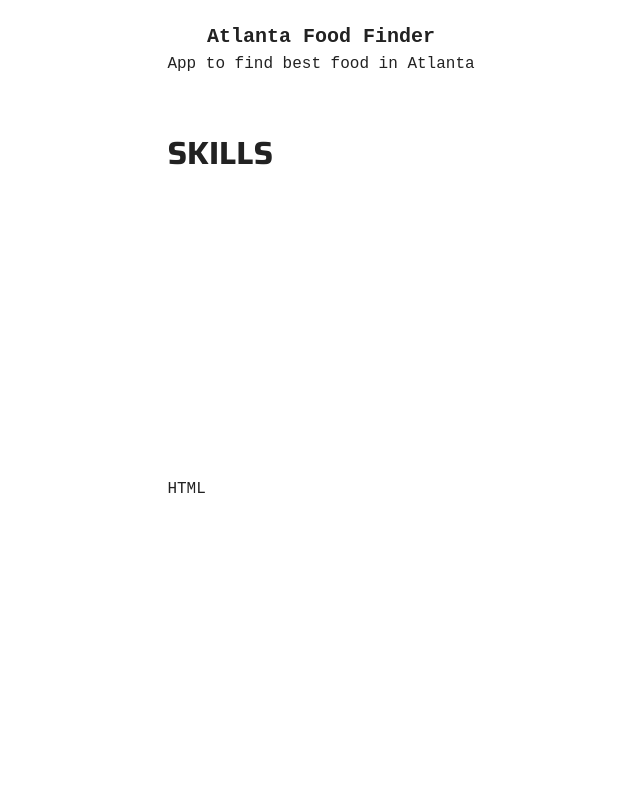
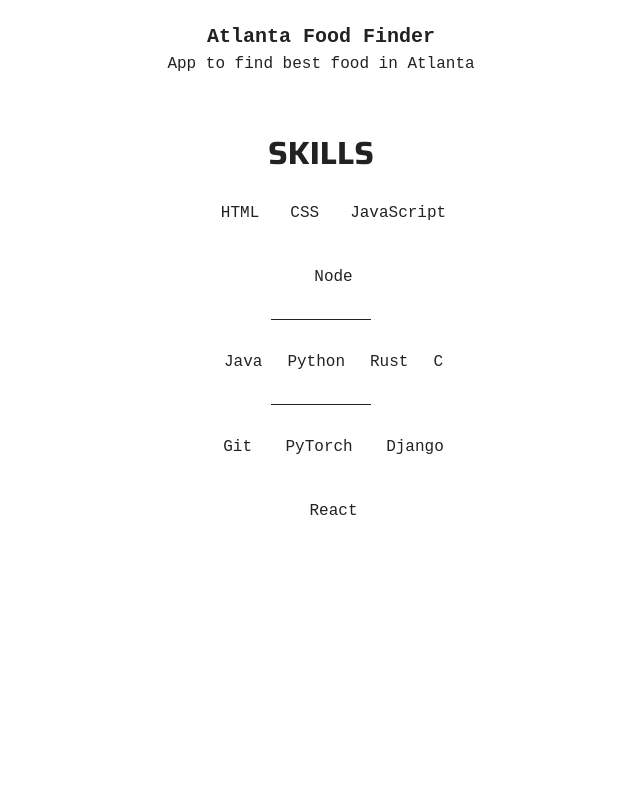
Before and after one commit to Wilsdawg1212/personal_website, a React (Vite) app: page / in a window 1280 px wide. Shown: the part 1840-2640 px from the top of the page, without its empty margins (319-959 px from the left). After the commit the page ends 2423 px from the top, so only its background shows below. Built offline with nearby package versions, Linux system fonts and the light colour scheme.

Commit message:
Finished Skills

```diff
--- a/src/sections/Skills/Skills.jsx
+++ b/src/sections/Skills/Skills.jsx
@@ -5,7 +5,7 @@
 function Skills() {
   return (
     <section id="Skills" className={styles.container}>
-      <h1>Skills</h1>
+      <h1 className="sectionTitle">Skills</h1>
       <div className={styles.skillList}>
         <SkillList src={checkMarkIcon} skill="HTML"/>
         <SkillList src={checkMarkIcon} skill="CSS"/>
--- a/src/sections/Skills/SkillsStyles.module.css
+++ b/src/sections/Skills/SkillsStyles.module.css
@@ -0,0 +1,32 @@
+.container {
+    display: flex;
+    flex-direction: column;
+    text-align: center;
+
+    & span {
+        display: flex;
+        align-items: center;
+        gap: 5px;
+    }
+
+    & img {
+        width: 20px;;
+    }
+
+    .skillList {
+        display: flex;
+        justify-content: space-evenly;
+        align-self: center;
+        flex-wrap: wrap;
+        row-gap: 40px;
+        max-width: 26ch;
+    }
+
+    & hr {
+        width: 100px;
+        height: 1px;
+        border: none;
+        background-color: var(--text-color);
+        margin: 30px auto;
+    }
+}
```
